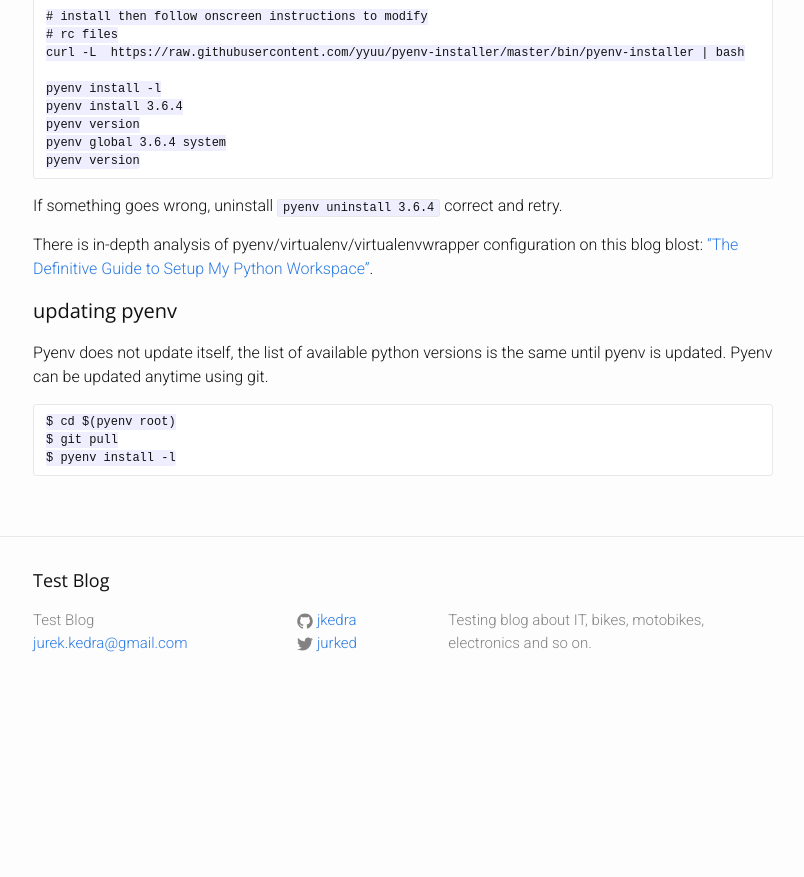
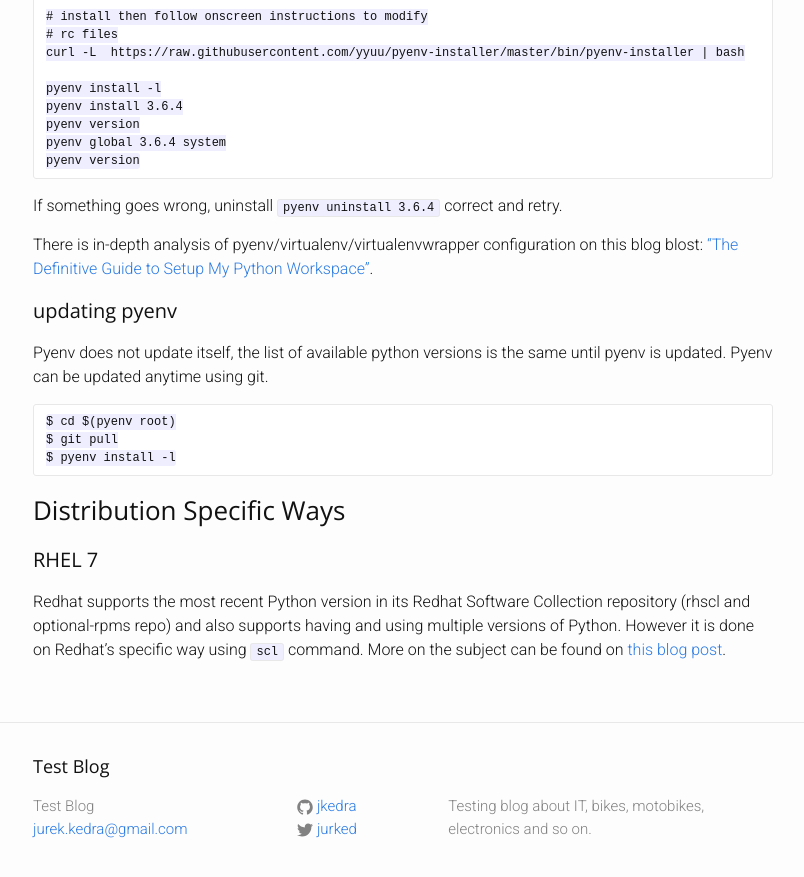
Before and after one commit to jkedra/jkedra.github.io, a Jekyll site: the page built from _python/setup.md, in a window 1280 px wide and 900 px high, scrolled down 927 px. Shown: the top 877 px of the window, without its empty margins (237-1041 px from the left). Built offline with Jekyll 4.4.1, drawn with Linux system fonts in a browser that asks for light colours; before the commit the page ends 1641 px from its top, so only the background shows below that.

Commit message:
installing Python on RH7 new way

```diff
--- a/_python/setup.md
+++ b/_python/setup.md
@@ -70,8 +70,19 @@ the same until pyenv is updated. Pyenv can be updated anytime using git.
     $ git pull
     $ pyenv install -l
 
+### Distribution Specific Ways
+
+#### RHEL 7
+
+Redhat supports the most recent Python version in its
+Redhat Software Collection repository (rhscl and optional-rpms repo)
+and also supports having and using multiple versions of Python.
+However it is done on Redhat's specific way using `scl` command.
+More on the subject can be found on
+[this blog post][python-scl-rh].
 
 [rbenv]: http://rbenv.org/
 [pyenv]: https://github.com/pyenv/
 [pyenv-installer]: https://github.com/yyuu/pyenv-installer
 [defguide]: https://medium.com/@henriquebastos/the-definitive-guide-to-setup-my-python-workspace-628d68552e14#.c8p03tuvp
+[python-scl-rh]: https://developers.redhat.com/blog/2018/08/13/install-python3-rhel/
```
